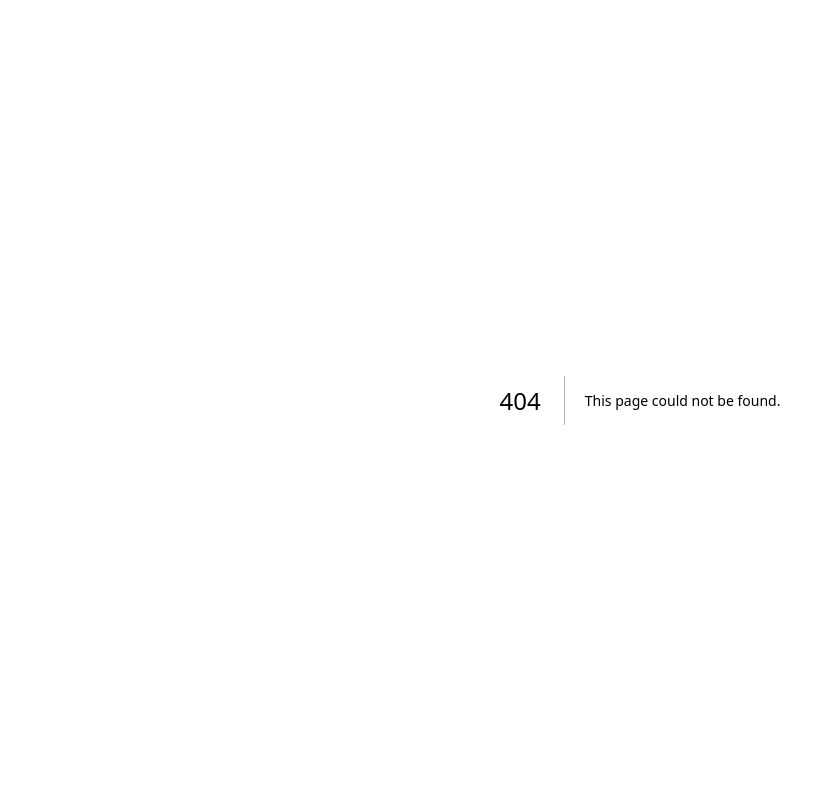
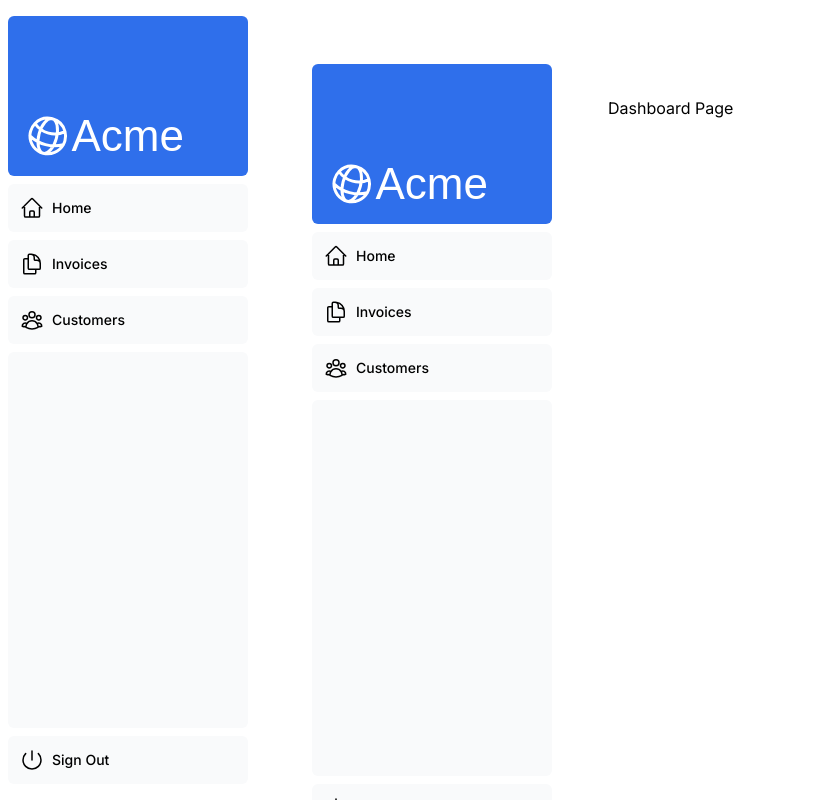
Before and after one commit to tatjama/nextjs-dashboard, a Next.js app: page /dashboard in a window 1280 px wide. Before the commit this address had no page. Shown: the whole page, without its empty margins (0-835 px from the left). Built offline with nearby package versions, Linux system fonts and the light colour scheme; a web font is replaced by a local one.

Commit message:
creating layout and pages

```diff
--- /dev/null
+++ b/app/dashboard/customers/page.tsx
@@ -0,0 +1,7 @@
+const Page = () => {
+    return (
+        <p>Customers Page</p>
+    )
+}
+
+export default Page
--- /dev/null
+++ b/app/dashboard/invoices/page.tsx
@@ -0,0 +1,7 @@
+const Page = () => {
+    return (
+        <p>Invoices Page</p>
+    )
+}
+
+export default Page
--- /dev/null
+++ b/app/dashboard/layout.tsx
@@ -0,0 +1,12 @@
+import SideNav from '@/app/ui/dashboard/sidenav';
+
+export default function Layout({ children }: { children: React.ReactNode }) {
+  return (
+    <div className="flex h-screen flex-col md:flex-row md:overflow-hidden">
+      <div className="w-full flex-none md:w-64">
+        <SideNav />
+      </div>
+      <div className="flex-grow p-6 md:overflow-y-auto md:p-12">{children}</div>
+    </div>
+  );
+}
--- /dev/null
+++ b/app/dashboard/page.tsx
@@ -0,0 +1,10 @@
+import Layout from "./layout";
+const Page = () => {
+    return (
+        <Layout>
+            <p>Dashboard Page</p>
+        </Layout>
+    )
+}
+
+export default Page;
```
